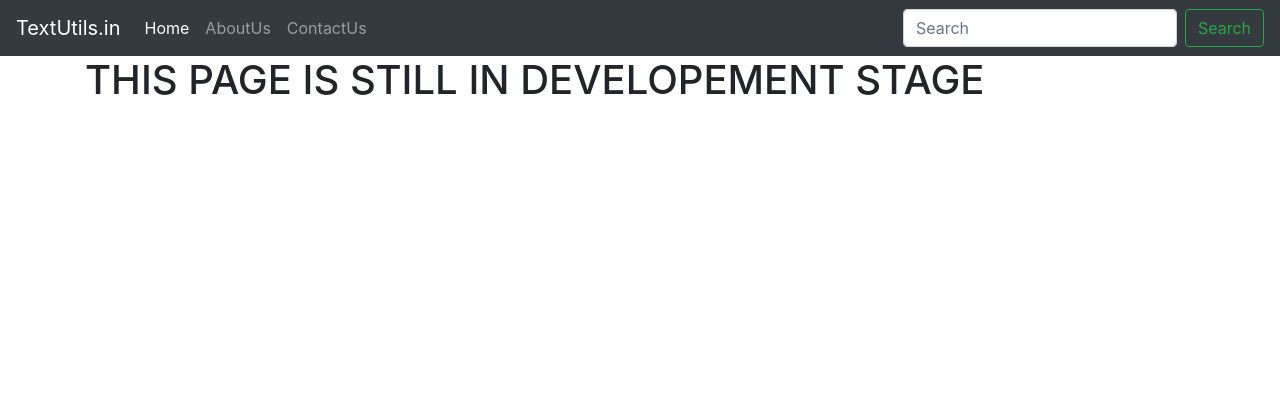
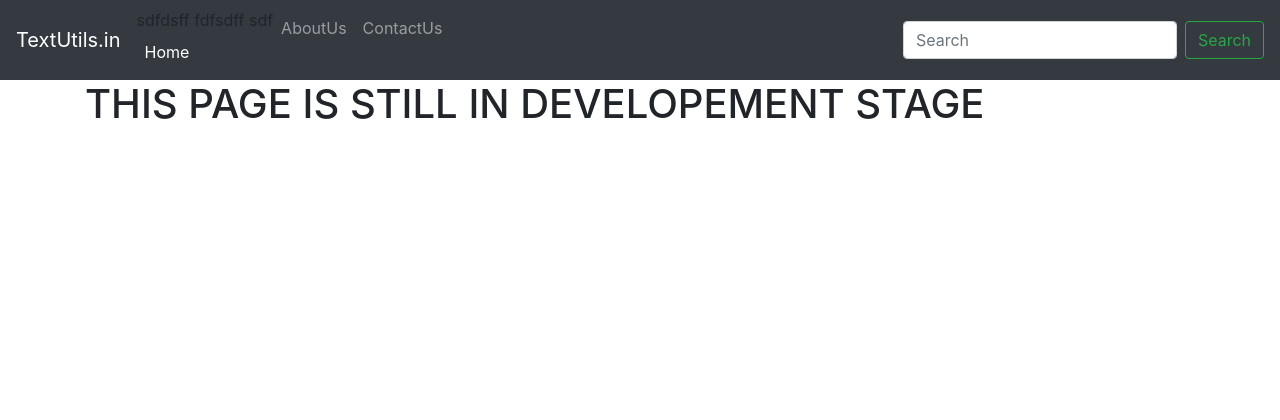
Before and after one commit to haris989/TextUtils, a Django app: page /about in a window 1280 px wide. Shown: the top 420 px of the page. Run offline with Django 3.2, Linux system fonts and the light colour scheme; some libraries are stand-ins or nearby versions.

Commit message:
Changes in about.hmtl

```diff
--- a/templates/about.html
+++ b/templates/about.html
@@ -33,6 +33,9 @@
   <div class="collapse navbar-collapse" id="navbarNavDropdown">
     <ul class="navbar-nav">
       <li class="nav-item active">
+	  sdfdsff
+	  fdfsdff
+	  sdf
         <a class="nav-link" href="/">Home <span class="sr-only">(current)</span></a>
       </li>
       <li class="nav-item">
```
